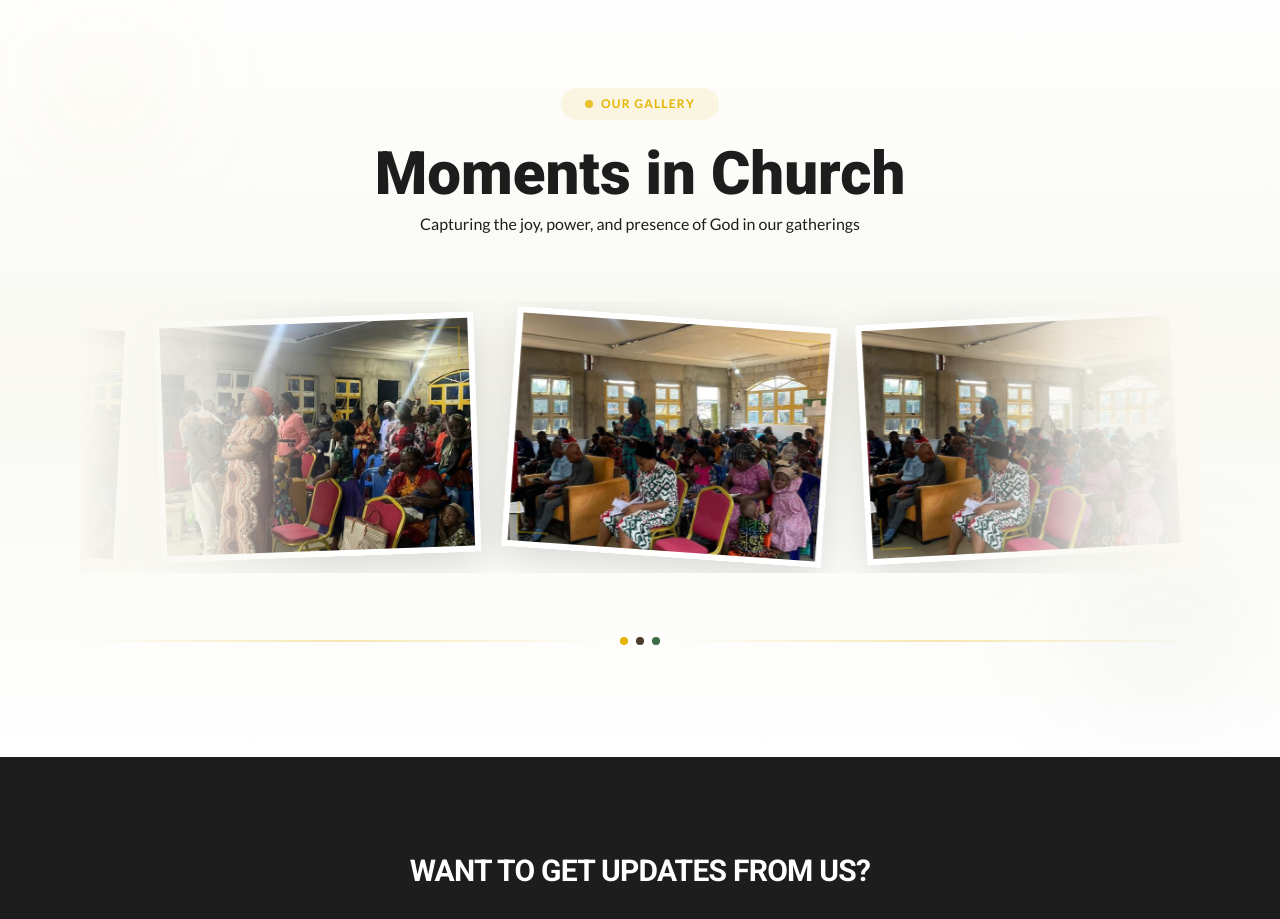
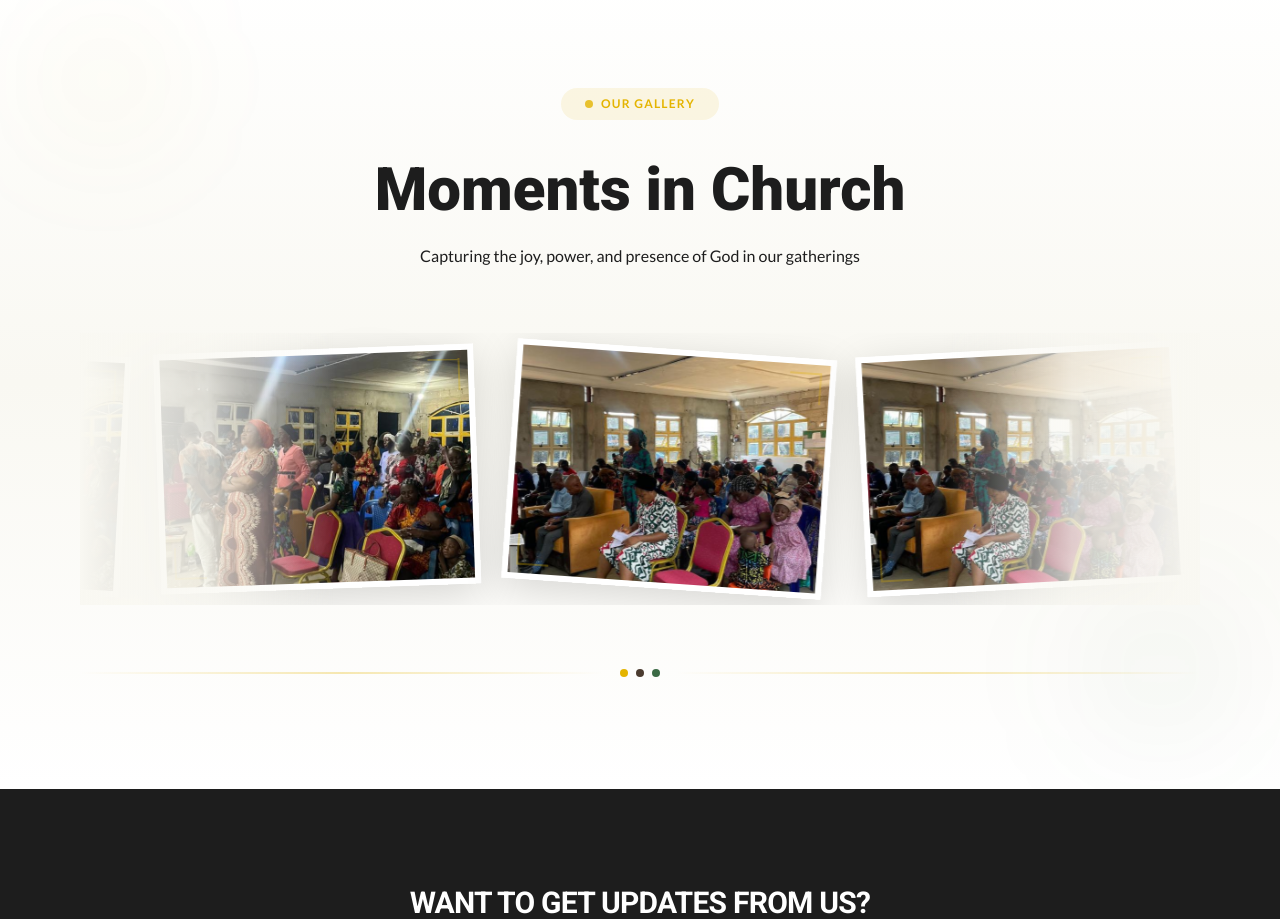
Before and after one commit to Divinelewis/gpic-cms, a Next.js app: page / in a window 1280 px wide. Shown: the part 2560-3479 px from the top of the page. Built offline with nearby package versions, Linux system fonts and the light colour scheme.

Commit message:
padding adjustment

```diff
--- a/src/components/client/ImageCarousel.tsx
+++ b/src/components/client/ImageCarousel.tsx
@@ -88,7 +88,7 @@ export default function ImageCarousel() {
             </div>
           </div>
 
-          <h2 className="font-heading font-black text-3xl sm:text-4xl md:text-5xl lg:text-6xl text-dark leading-tight">
+          <h2 className="font-heading font-black text-3xl py-4 sm:text-4xl md:text-5xl lg:text-6xl text-dark leading-tight">
             Moments in Church
           </h2>
           <p className="font-sans text-dark-light text-sm md:text-base leading-relaxed max-w-xl mx-auto">
```
